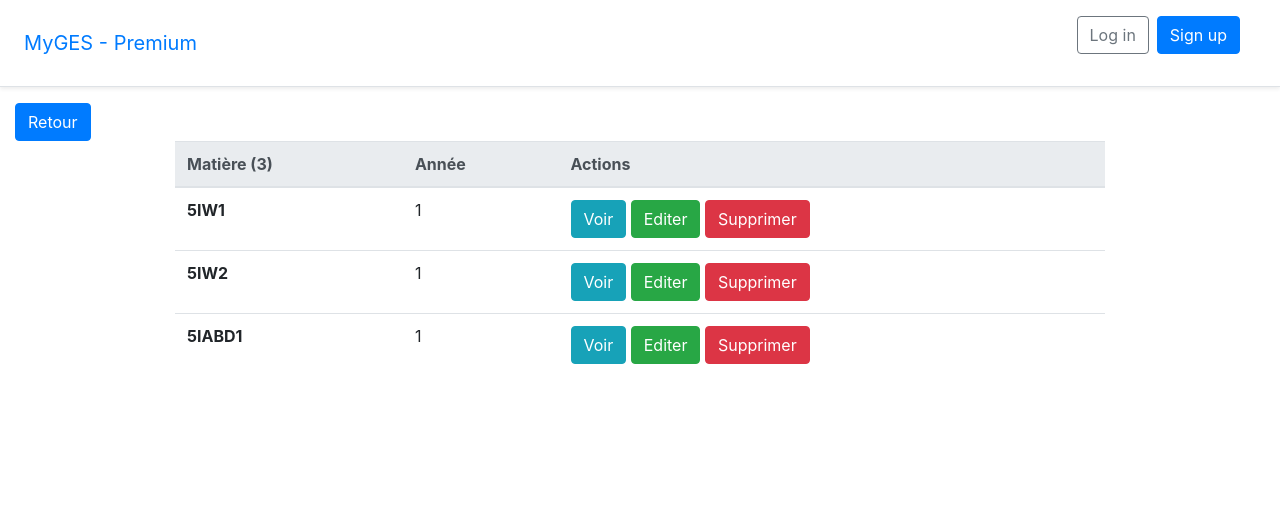
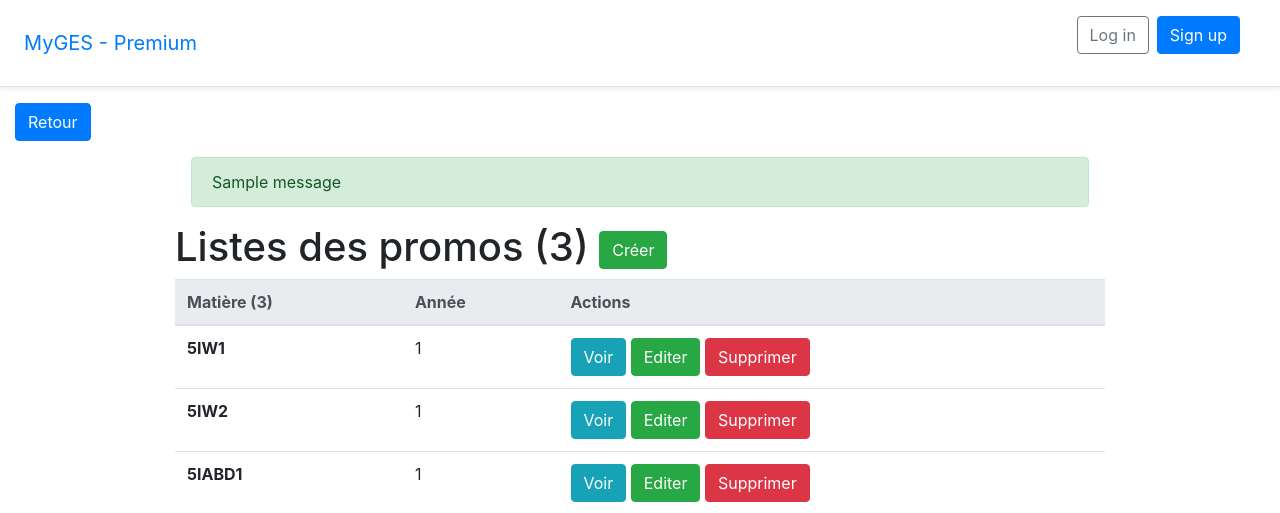
Before and after one commit to ivannaluzhnyi/school-python, a Django app: page /school/class/ in a window 1280 px wide. Shown: the top 513 px of the page. Run offline with Django 3.2, Linux system fonts and the light colour scheme; data comes from the database, SQL or seed files in the repository; tables that the repository leaves empty hold one stand-in row (values such as "Sample post"); one stand-in notice (Sample message) is shown; some libraries are stand-ins or nearby versions.

Commit message:
feat(class):  add delete class / display message / refactor

```diff
--- a/school_app/views/class_views.py
+++ b/school_app/views/class_views.py
@@ -80,4 +80,5 @@ def update(request, id):
 @csrf_exempt
 def delete(request, id):
     ClassModel.objects.filter(pk=id).delete()
+    messages.success(request, "La classe à bien été surprimée.")
     return redirect('class_get_all')
--- a/templates/pages/classes/index.html
+++ b/templates/pages/classes/index.html
@@ -5,6 +5,20 @@
 <a href="{% url 'index' %}" class="btn btn-primary">Retour</a>
 {% endblock %}
 {% block content %}
+
+<div class="messages m-3">
+    {% for message in messages %}
+    <div
+        class="alert  {% if message.level == DEFAULT_MESSAGE_LEVELS.ERROR %}: alert-danger {% else %} alert-success {%  endif %} ">
+        <div {% if message.tags %} class=" {{ message.tags }} " {% endif %}> {{ message }} </div>
+    </div>
+    {% endfor %}
+</div>
+
+
+<h1>Listes des promos ({{ classes|length }}) <a href="{% url 'class_create' %}" class="btn btn-success" >Créer</a></h1>
+
+
 <table class="table">
     <thead class="thead-light">
         <tr>
--- a/templates/pages/classes/read.html
+++ b/templates/pages/classes/read.html
@@ -5,7 +5,7 @@
 
 {% block title %}Voir ma promotion{% endblock title %}
 {% block header %}
-<a href="{% url 'index' %}" class="btn btn-primary">Retour</a>
+<a href="{% url 'class_get_all' %}" class="btn btn-primary">Retour</a>
 {% endblock %}
 {% block content %}
 
--- a/templates/pages/home.html
+++ b/templates/pages/home.html
@@ -16,7 +16,7 @@
       </a>
     </div>
     <div class="card col-sm-3 bg-primary">
-      <a href="#" class="text-white">
+      <a href="{% url 'class_get_all' %}" class="text-white">
         <div class="card-body">Voir mes promotions</div>
       </a>
     </div>
```
